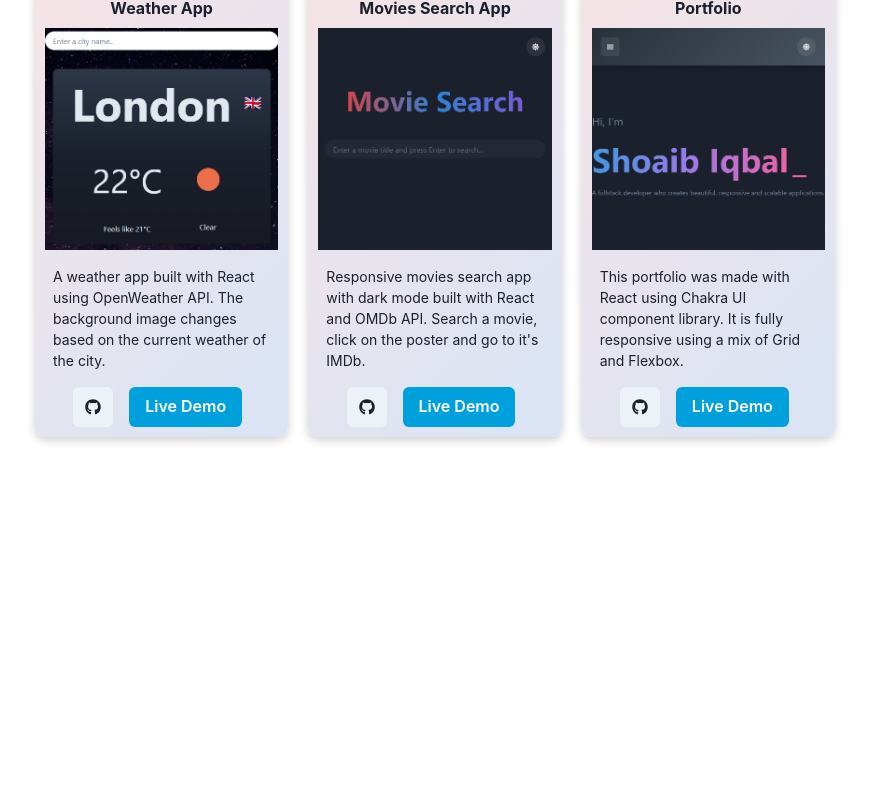
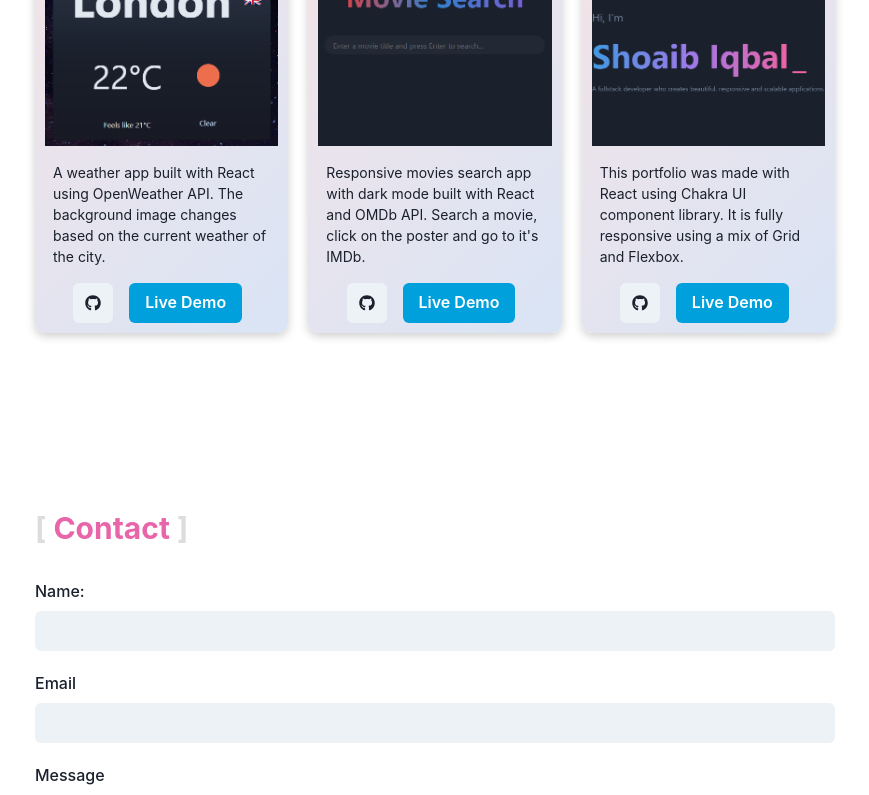
Before and after one commit to shoaibiqbal0/react-portfolio-2, a React (Create React App) app: page / in a window 1280 px wide. Shown: the part 2000-2795 px from the top of the page, without its empty margins (205-1074 px from the left). Built offline with nearby package versions, Linux system fonts and the light colour scheme.

Commit message:
Fixed some more padding issues

```diff
--- a/src/components/About.jsx
+++ b/src/components/About.jsx
@@ -20,7 +20,7 @@ const About = () => {
   }, [animatedName]);
 
   return (
-    <VStack h="100vh" w="100vw" justify="center" name="about">
+    <VStack minH="100vh" minW="100vw" justify="center" name="about">
       <VStack maxW={["300px", "500px"]}>
         <Text color="gray.500" w="100%" fontSize={["1xl", "2xl"]}>
           Hi, I'm
--- a/src/components/Contact.jsx
+++ b/src/components/Contact.jsx
@@ -72,7 +72,7 @@ const Contact = () => {
   };
 
   return (
-    <VStack h="100vh" w="100vw" justify="center" name="contact">
+    <VStack minH="100vh" minW="100vw" justify="center" name="contact">
       <VStack
         minW={["300px", "500px", "800px"]}
         maxW={["300px", "500px", "800px"]}
--- a/src/components/Projects.jsx
+++ b/src/components/Projects.jsx
@@ -53,12 +53,11 @@ const Projects = () => {
 
   return (
     <VStack
-      h="100vh"
-      w="100vw"
+      minH="100vh"
+      minW="100vw"
       justify="center"
-      pt={["55rem", 0, 0]}
       name="projects"
-      mb="50rem"
+      pt="7rem"
     >
       <VStack
         minW={["300px", "500px", "800px"]}
--- a/src/components/Skills.jsx
+++ b/src/components/Skills.jsx
@@ -37,7 +37,7 @@ const Skills = () => {
   );
 
   return (
-    <VStack h="100vh" w="100vw" justify="center" name="skills" mb="10rem">
+    <VStack minH="100vh" minW="100vw" justify="center" name="skills">
       <VStack
         minW={["300px", "500px", "800px"]}
         maxW={["300px", "500px", "800px"]}
```
